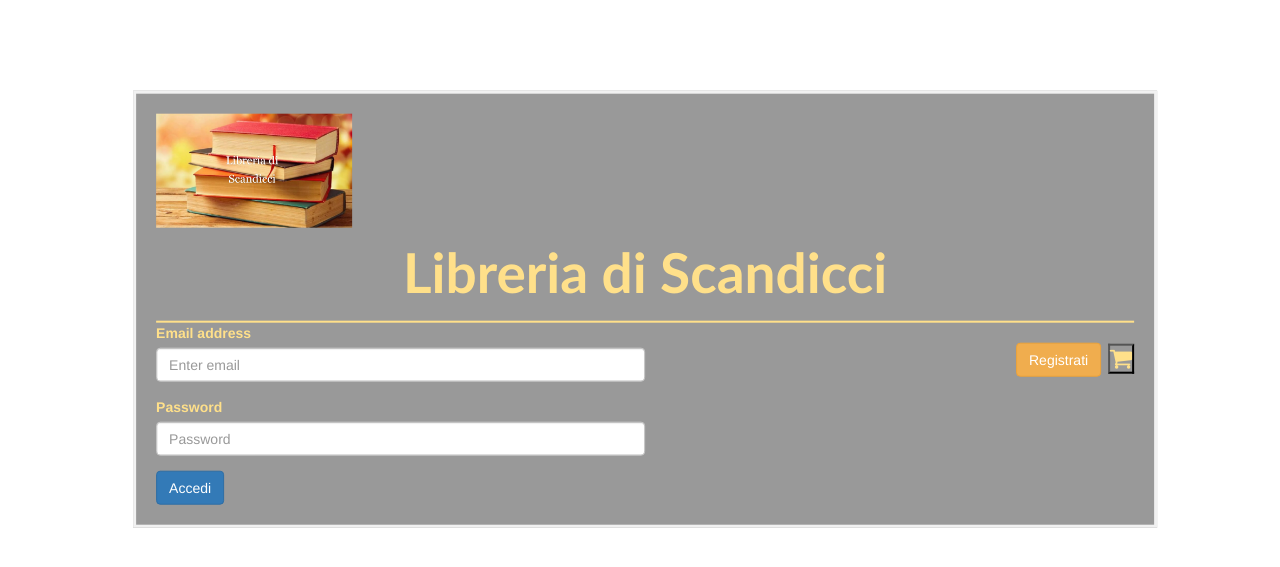
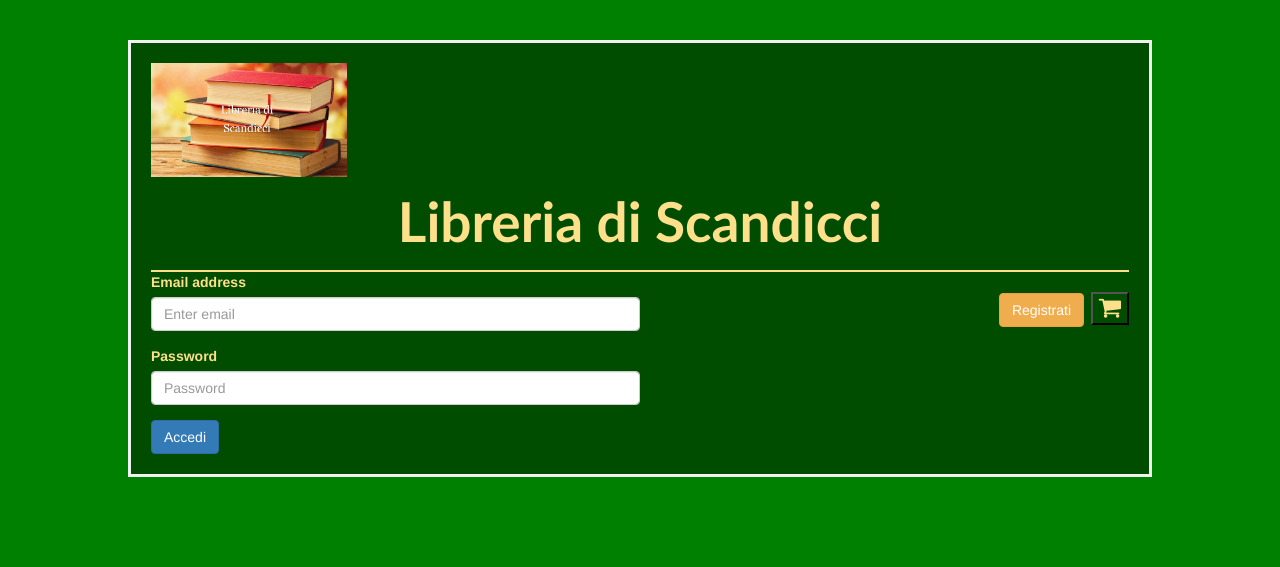
Before and after one commit to niccolofappani/progettoLibreria, a PHP site: page /login.php in a window 1280 px wide. Shown: the top 567 px of the page. Run offline with PHP 8.4, Linux system fonts and the light colour scheme.

Commit message:
miglioria login e logout
Pagh ha fatto il carrello

```diff
--- a/progLibreria/SignUp.php
+++ b/progLibreria/SignUp.php
@@ -14,8 +14,6 @@
 
     </head>
     <body>
-        <div id='background'></div>
-
         <div id='container'>
             <a href=index.php><img id='logo' src='img/libro.png' alt='libro'></a>
 
--- a/progLibreria/catalogo.php
+++ b/progLibreria/catalogo.php
@@ -10,7 +10,6 @@
 
     </head>
     <body>
-        <div id="background"></div>
         <div id="container">
             <a href=index.php><img id="logo" src="img/libro.png" alt="libro"></a>
 
--- a/progLibreria/checkLogin.php
+++ b/progLibreria/checkLogin.php
@@ -1,5 +1,5 @@
 <?php
-
+     session_start();
     $host = "127.0.0.1"; //TODO: finire il checkLogin e eliminare checkLogin.php
     $user = "root";
     $pass = "";
@@ -17,6 +17,8 @@
             location.href ="admin.php";</script>';
         }
         else if(strcmp($array[0]['Psw'],  $_POST['psw']) == 0){
+            $_SESSION["logged"]=true;
+            $_SESSION["user"]=$array[0]['Nome'];
             echo '<script>alert("Login effettuato");
             setTimeout(function(){
                 location.replace("index.php")
--- a/progLibreria/inserimento.php
+++ b/progLibreria/inserimento.php
@@ -10,8 +10,6 @@
 
     </head>
     <body>
-        <div id='background'></div>
-
         <div id='container'>
             <a href=index.php><img id='logo' src='img/libro.png' alt='libro'></a>
 
--- a/progLibreria/login.php
+++ b/progLibreria/login.php
@@ -8,8 +8,6 @@
         <link rel="stylesheet" href="./styles.css"  type="text/css">
     </head>
     <body>
-        <div id="background">
-        </div>
         <div id='container'>
             <a href=index.php><img id="logo" src="img/libro.png" alt="libro"></a>
             <div id="top">
--- /dev/null
+++ b/progLibreria/logout.php
@@ -0,0 +1,5 @@
+<?php
+    session_start();
+    session_destroy();
+    header('location:index.php');
+?>
--- a/progLibreria/styles.css
+++ b/progLibreria/styles.css
@@ -1,9 +1,6 @@
-* {
-  margin: 0;
-  padding: 0;
-  box-sizing: border-box;
+body{
+  background-color: green;
 }
-
 
 #top{
   font-family:'Trebuchet MS', 'Lucida Sans Unicode', 'Lucida Grande', 'Lucida Sans', Arial, sans-serif;
@@ -44,32 +41,15 @@
   font-size: 55px;
 }
 
-#background{
-  background: url("img/backgroundlibro.png")  no-repeat center center fixed;
-  background-position: center;
-  background-repeat: no-repeat;
-  background-size: cover;
-  filter:blur(3px);
-  -webkit-filter: blur(3px);
-  min-height: 110%;
-  -webkit-background-size: cover;
-    -moz-background-size: cover;
-    -o-background-size: cover;
-    background-size: cover;
-}
-
 
 #container{
-  background-color: rgb(0,0,0);
   background-color: rgba(0,0,0, 0.4);
   color: #ffe08a;
   font-weight: bold;
   border: 3px solid #f1f1f1;
   position: absolute;
-  top: 25%;
-  left: 40%;
-  transform: translate(-37%, -25%);
-  z-index: 2;
+  top: 5%;
+  left: 10%;
   width: 80%;
   padding: 20px;
   text-align: left;
```
Also changed, not shown: other parts of progLibreria/styles.css (+28 -5 lines), progLibreria/db/libreria.sql (+29 -10 lines), progLibreria/index.php (+18 -13 lines), progLibreria/img/logoutButton.png (added). Lines whose indentation alone changed are shown as unchanged.
